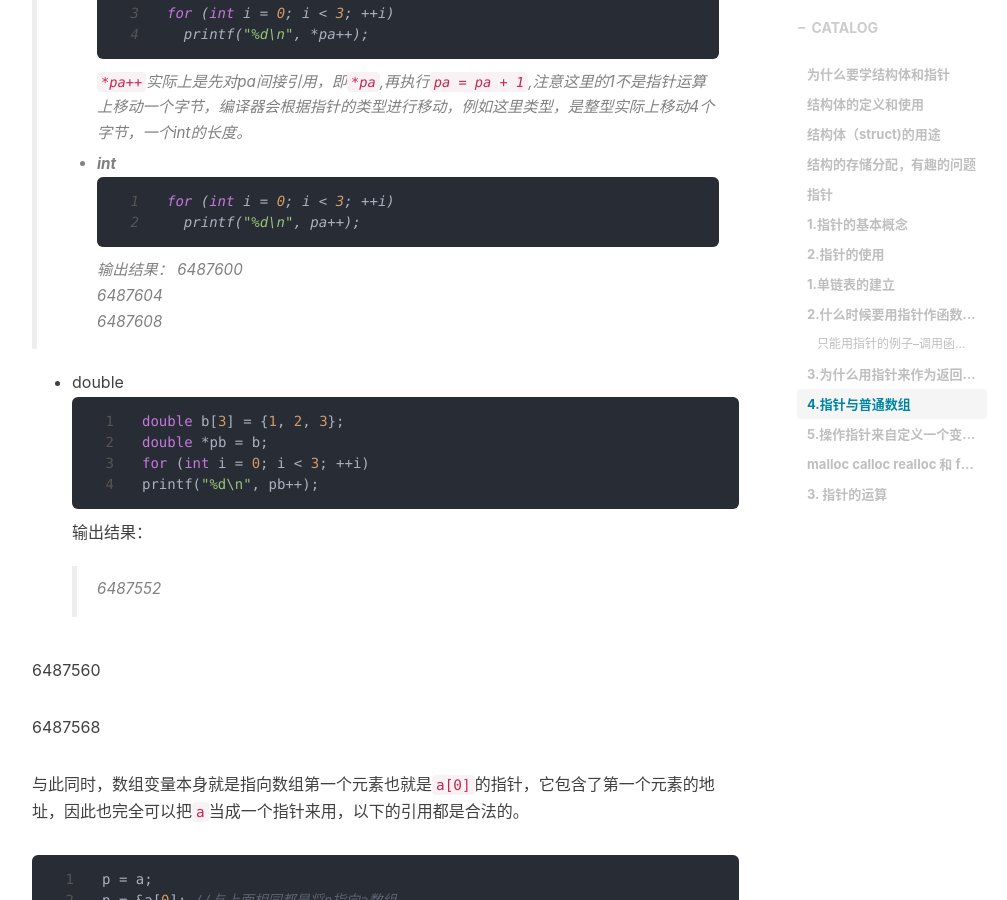
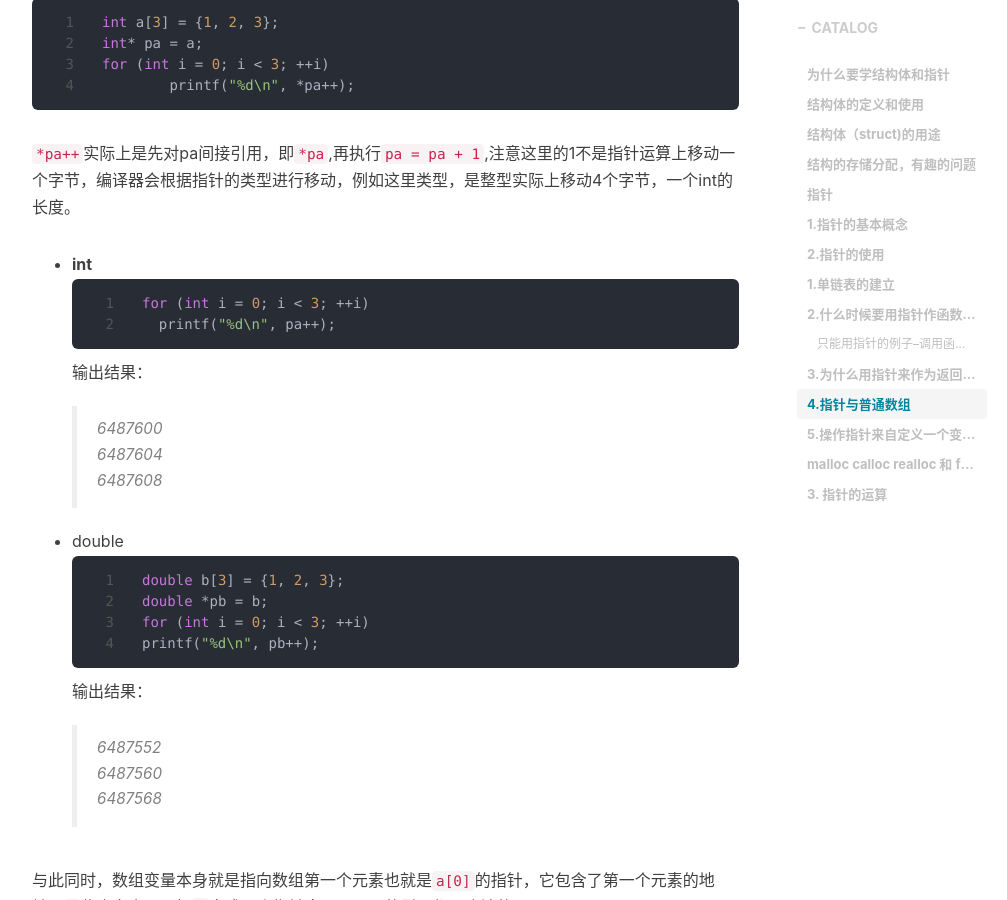
Before and after one commit to TuoAiTang/TuoAiTang.github.io, a Jekyll site: the page built from _posts/2018-10-13-谈谈我对指针和结构体的理解.md, in a window 1280 px wide and 900 px high, scrolled down 5515 px. Shown: the whole window, without its empty margins (233-1240 px from the left). Built offline with Jekyll 4.4.1, drawn with Linux system fonts in a browser that asks for light colours; nearby versions of some CDN libraries; comment, search, counter and statistics services are not loaded.

Commit message:
format again

````diff
--- a/_posts/2018-10-13-谈谈我对指针和结构体的理解.md
+++ b/_posts/2018-10-13-谈谈我对指针和结构体的理解.md
@@ -163,14 +163,18 @@ int main()
 ### *3.为什么用指针来作为返回值？*
 >Ans:
 我的意思是，你有时可以这么做
+
 ### *4.指针与普通数组*
+
 - 指针指向数组
+
 ```c
 int a[3] = {1, 2, 3};
 int* pa = a;
 for (int i = 0; i < 3; ++i)
 	printf("%d\n", *pa++);
 ```
+
 `*pa++`实际上是先对pa间接引用，即`*pa`,再执行`pa = pa + 1`,注意这里的1不是指针运算上移动一个字节，编译器会根据指针的类型进行移动，例如这里类型，是整型实际上移动4个字节，一个int的长度。
 - **int**
 ```c
@@ -179,8 +183,8 @@ for (int i = 0; i < 3; ++i)
 ```
 输出结果：
 >6487600
-6487604
-6487608
+>6487604
+>6487608
 
 - double
 ```c
@@ -191,10 +195,8 @@ for (int i = 0; i < 3; ++i)
 ```
 输出结果：
 >6487552
-
-6487560
-
-6487568
+>6487560
+>6487568
 
 与此同时，数组变量本身就是指向数组第一个元素也就是`a[0]`的指针，它包含了第一个元素的地址，因此也完全可以把`a`当成一个指针来用，以下的引用都是合法的。
 ```c
````
